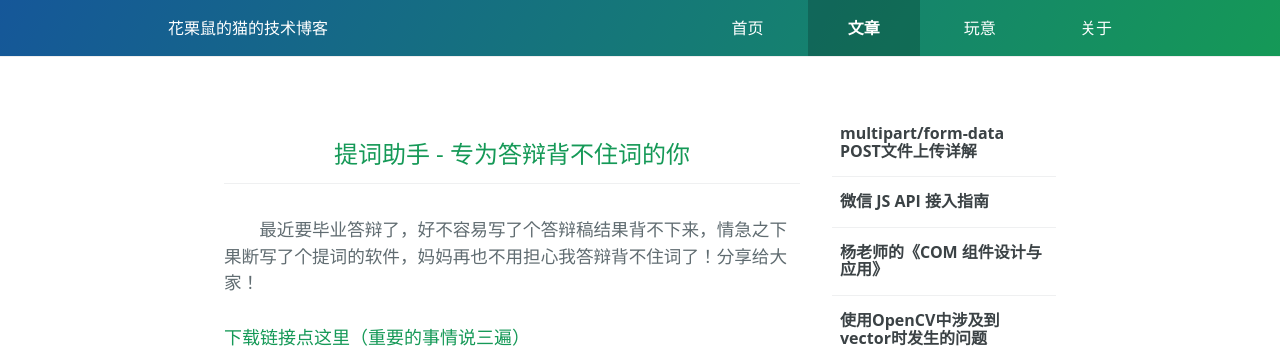
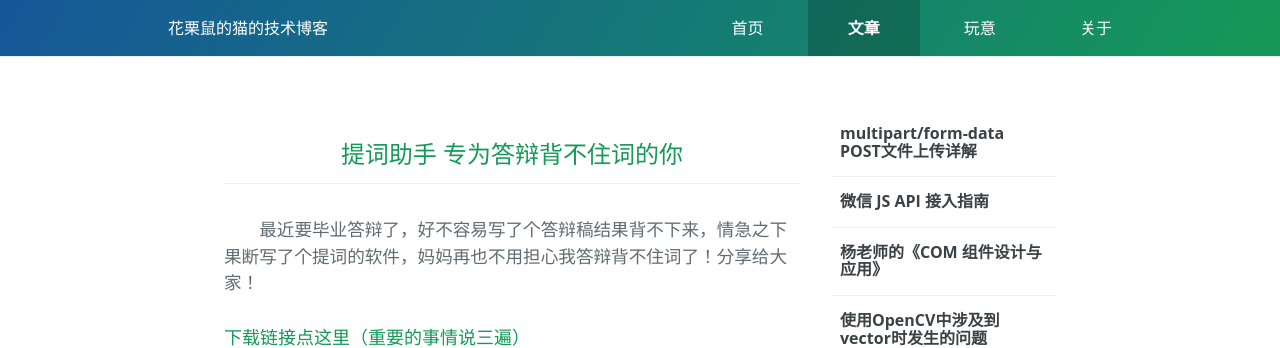
Before and after one commit to cosmozhang1995/cosmozhang1995.github.io, a Jekyll site: the page built from _posts/2016-05-27-presentation-helper.md, in a window 1280 px wide. Shown: the top 348 px of the page. Built offline with Jekyll 4.4.1, drawn with Linux system fonts in a browser that asks for light colours; comment, search, counter and statistics services are not loaded.

Commit message:
just a commit

```diff
--- a/_posts/2016-05-27-presentation-helper.md
+++ b/_posts/2016-05-27-presentation-helper.md
@@ -1,6 +1,6 @@
 ---
 layout: post
-title: 提词助手 - 专为答辩背不住词的你
+title: 提词助手 专为答辩背不住词的你
 pagetype: post
 author: Cosmo
 ---
```
